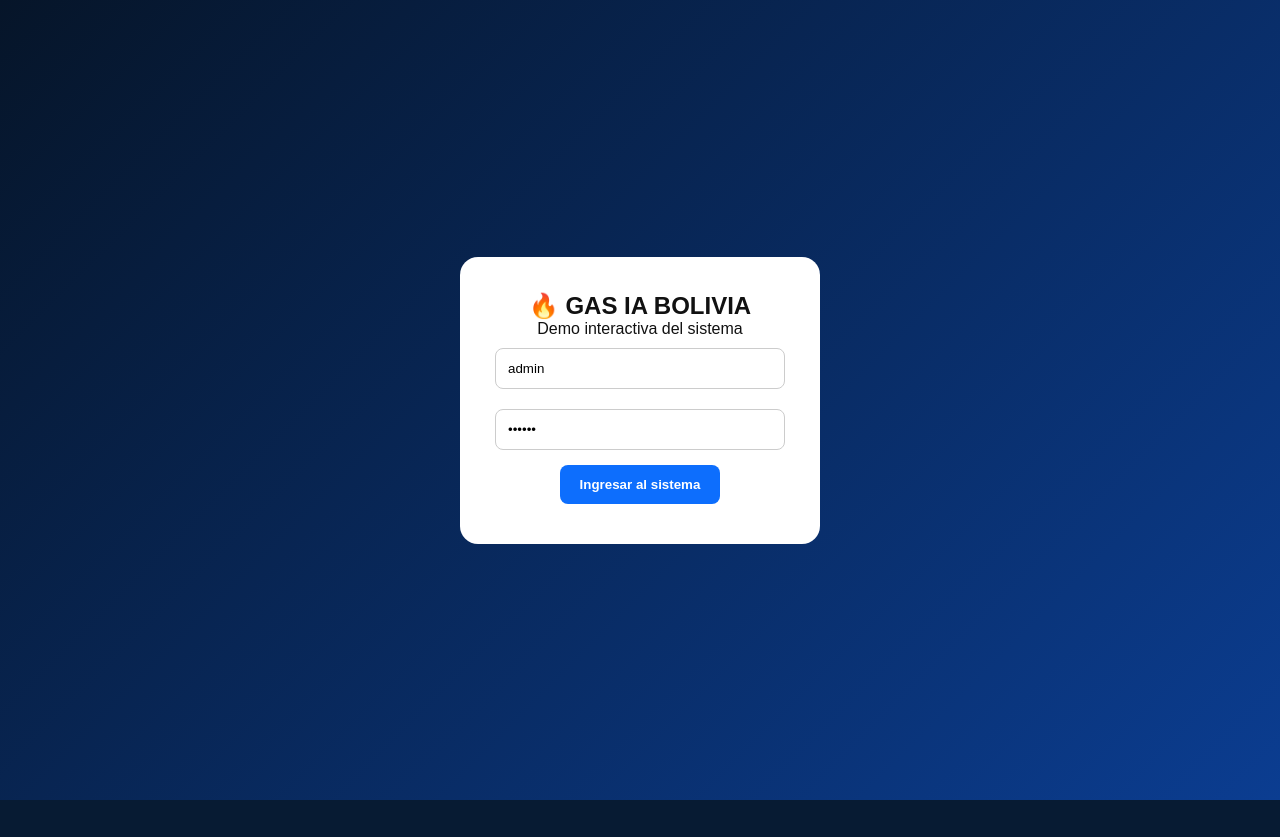
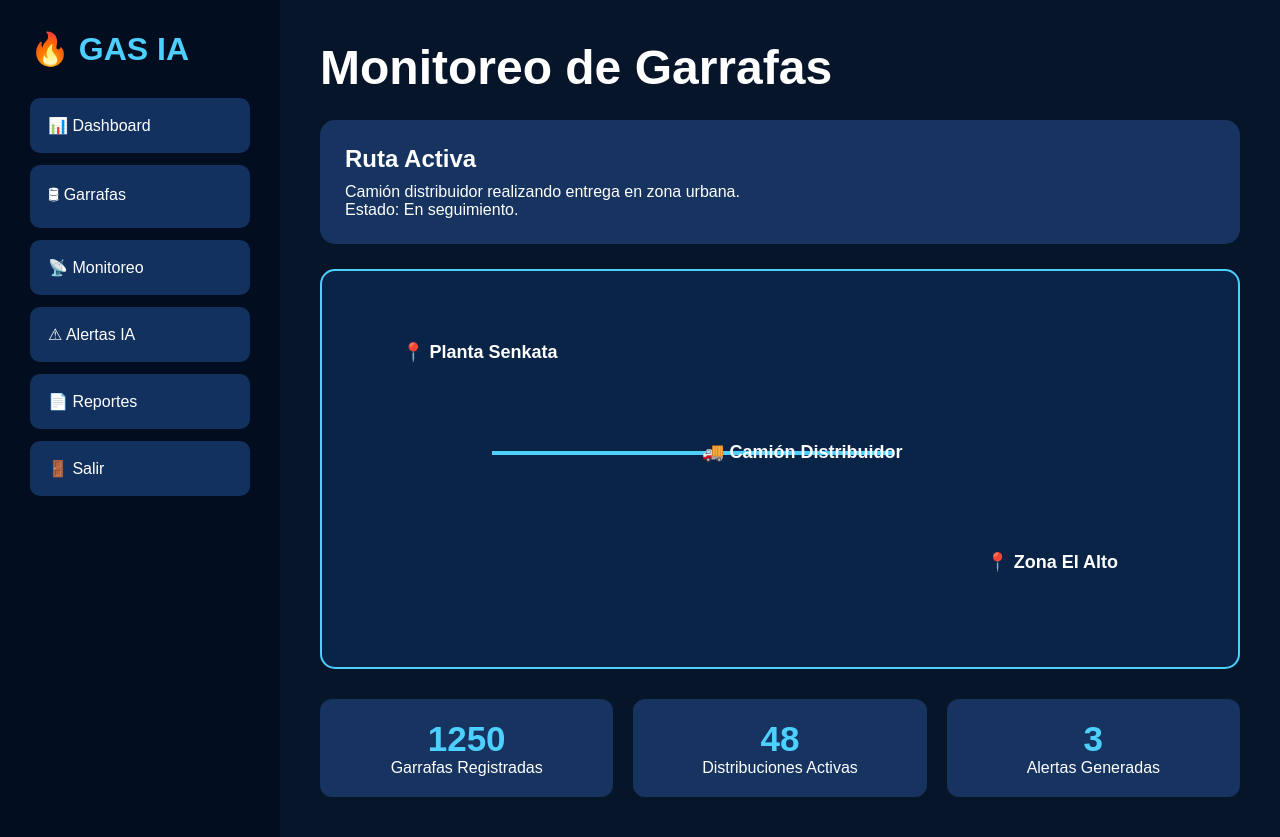
Before and after one commit to eateyonatanfloresap-ctrl/gas-ia-bolivia, a plain HTML site: page demo.html in a window 1280 px wide. Before the commit the page ends 800 px from the top, so only its background shows below. Drawn offline with Linux system fonts and the light colour scheme.

Commit message:
Update demo.html

```diff
--- a/demo.html
+++ b/demo.html
@@ -2,118 +2,198 @@
 <html lang="es">
 <head>
 <meta charset="UTF-8">
-<title>Demo Gas IA Bolivia</title>
+<meta name="viewport" content="width=device-width, initial-scale=1.0">
+<title>Demo - Gas IA Bolivia</title>
+
 <style>
-*{margin:0;padding:0;box-sizing:border-box}
-body{font-family:Arial;background:#071b33;color:white}
-.login{height:100vh;display:flex;justify-content:center;align-items:center;background:linear-gradient(135deg,#061529,#0b3d91)}
-.box{background:white;color:#111;padding:35px;border-radius:18px;width:360px;text-align:center}
-input{width:100%;padding:12px;margin:10px 0;border-radius:8px;border:1px solid #ccc}
-button{padding:12px 20px;border:0;border-radius:8px;background:#0d6efd;color:white;cursor:pointer;font-weight:bold;margin:5px}
-.app{display:none}
-.sidebar{width:250px;background:#020b16;position:fixed;height:100%;padding:25px}
-.sidebar h2{color:#4dd0ff;margin-bottom:25px}
-.sidebar a{display:block;color:white;text-decoration:none;padding:12px;margin:8px 0;background:#102a4c;border-radius:8px}
-.main{margin-left:270px;padding:30px}
-.seccion{display:none}
-.activo{display:block}
-.grid{display:grid;grid-template-columns:repeat(auto-fit,minmax(220px,1fr));gap:18px}
-.card{background:#102a4c;padding:22px;border-radius:15px;margin:15px 0}
-table{width:100%;border-collapse:collapse;background:#102a4c;border-radius:10px;overflow:hidden;margin-top:20px}
-th,td{padding:12px;border-bottom:1px solid #1f4f80;text-align:left}
-th{background:#0d6efd}
-.badge{padding:6px 10px;border-radius:20px;background:#198754}
-.alerta{background:#dc3545}
+
+*{
+    margin:0;
+    padding:0;
+    box-sizing:border-box;
+    font-family:Arial, sans-serif;
+}
+
+body{
+    background:#061529;
+    color:white;
+    display:flex;
+}
+
+.sidebar{
+    width:280px;
+    min-height:100vh;
+    background:#020d1f;
+    padding:30px;
+}
+
+.sidebar h1{
+    color:#4dd0ff;
+    margin-bottom:30px;
+}
+
+.menu a{
+    display:block;
+    background:#12315f;
+    color:white;
+    text-decoration:none;
+    padding:18px;
+    margin-bottom:12px;
+    border-radius:10px;
+}
+
+.menu a:hover{
+    background:#1a4787;
+}
+
+.content{
+    flex:1;
+    padding:40px;
+}
+
+.titulo{
+    font-size:48px;
+    margin-bottom:25px;
+}
+
+.card{
+    background:#16345f;
+    padding:25px;
+    border-radius:15px;
+    margin-bottom:25px;
+}
+
+.card h2{
+    margin-bottom:10px;
+}
+
+.mapa{
+    height:400px;
+    background:#0a2447;
+    border-radius:15px;
+    position:relative;
+    border:2px solid #4dd0ff;
+    margin-top:20px;
+}
+
+.punto{
+    position:absolute;
+    font-size:18px;
+    font-weight:bold;
+}
+
+.planta{
+    top:70px;
+    left:80px;
+}
+
+.camion{
+    top:170px;
+    left:380px;
+}
+
+.destino{
+    top:280px;
+    right:120px;
+}
+
+.linea{
+    position:absolute;
+    top:180px;
+    left:170px;
+    width:400px;
+    height:4px;
+    background:#4dd0ff;
+}
+
+.estadisticas{
+    display:grid;
+    grid-template-columns:repeat(3,1fr);
+    gap:20px;
+    margin-top:30px;
+}
+
+.box{
+    background:#16345f;
+    padding:20px;
+    border-radius:12px;
+    text-align:center;
+}
+
+.numero{
+    font-size:35px;
+    color:#4dd0ff;
+    font-weight:bold;
+}
+
 </style>
+
 </head>
-
 <body>
 
-<div class="login" id="login">
-    <div class="box">
-        <h2>🔥 GAS IA BOLIVIA</h2>
-        <p>Demo interactiva del sistema</p>
-        <input type="text" value="admin">
-        <input type="password" value="123456">
-        <button onclick="entrar()">Ingresar al sistema</button>
+<div class="sidebar">
+
+    <h1>🔥 GAS IA</h1>
+
+    <div class="menu">
+        <a href="#">📊 Dashboard</a>
+        <a href="#">🛢 Garrafas</a>
+        <a href="#">📡 Monitoreo</a>
+        <a href="#">⚠ Alertas IA</a>
+        <a href="#">📄 Reportes</a>
+        <a href="#">🚪 Salir</a>
     </div>
+
 </div>
 
-<div class="app" id="app">
-    <div class="sidebar">
-        <h2>GAS IA</h2>
-        <a href="#" onclick="mostrar('dashboard')">📊 Dashboard</a>
-        <a href="#" onclick="mostrar('garrafas')">🛢 Garrafas</a>
-        <a href="#" onclick="mostrar('monitoreo')">📡 Monitoreo</a>
-        <a href="#" onclick="mostrar('alertas')">⚠ Alertas IA</a>
-        <a href="#" onclick="mostrar('reportes')">📄 Reportes</a>
-        <a href="#" onclick="salir()">🚪 Salir</a>
+<div class="content">
+
+    <h1 class="titulo">Monitoreo de Garrafas</h1>
+
+    <div class="card">
+        <h2>Ruta Activa</h2>
+        <p>Camión distribuidor realizando entrega en zona urbana.</p>
+        <p>Estado: En seguimiento.</p>
     </div>
 
-    <div class="main">
-        <div id="dashboard" class="seccion activo">
-            <h1>Dashboard Principal</h1>
-            <div class="grid">
-                <div class="card"><h2>120</h2><p>Garrafas registradas</p></div>
-                <div class="card"><h2>35</h2><p>En distribución</p></div>
-                <div class="card"><h2>8</h2><p>Alertas activas</p></div>
-                <div class="card"><h2>15</h2><p>Reportes generados</p></div>
-            </div>
+    <div class="mapa">
+
+        <div class="punto planta">
+            📍 Planta Senkata
         </div>
 
-        <div id="garrafas" class="seccion">
-            <h1>Gestión de Garrafas</h1>
-            <p class="card">Vista demostrativa. No modifica datos reales.</p>
-            <table>
-                <tr><th>Código</th><th>Capacidad</th><th>Estado</th><th>Zona</th></tr>
-                <tr><td>GLP-001</td><td>10 Kg</td><td><span class="badge">Llena</span></td><td>El Alto</td></tr>
-                <tr><td>GLP-002</td><td>10 Kg</td><td>Vacía</td><td>La Paz</td></tr>
-                <tr><td>GLP-003</td><td>45 Kg</td><td>En tránsito</td><td>Viacha</td></tr>
-            </table>
+        <div class="linea"></div>
+
+        <div class="punto camion">
+            🚚 Camión Distribuidor
         </div>
 
-        <div id="monitoreo" class="seccion">
-            <h1>Monitoreo de Garrafas</h1>
-            <div class="card">
-                <h3>Ruta activa</h3>
-                <p>Camión distribuidor realizando entrega en zona urbana.</p>
-                <p>Estado: En seguimiento</p>
-            </div>
+        <div class="punto destino">
+            📍 Zona El Alto
         </div>
 
-        <div id="alertas" class="seccion">
-            <h1>Alertas Inteligentes</h1>
-            <div class="card alerta">
-                <h3>⚠ Movimiento sospechoso</h3>
-                <p>Se detectó una cantidad inusual de garrafas en una misma zona.</p>
-            </div>
+    </div>
+
+    <div class="estadisticas">
+
+        <div class="box">
+            <div class="numero">1250</div>
+            <p>Garrafas Registradas</p>
         </div>
 
-        <div id="reportes" class="seccion">
-            <h1>Reportes</h1>
-            <div class="card">
-                <p>Reporte demostrativo de garrafas registradas.</p>
-                <button>Generar PDF</button>
-                <button>Exportar Excel</button>
-            </div>
+        <div class="box">
+            <div class="numero">48</div>
+            <p>Distribuciones Activas</p>
         </div>
+
+        <div class="box">
+            <div class="numero">3</div>
+            <p>Alertas Generadas</p>
+        </div>
+
     </div>
+
 </div>
-
-<script>
-function entrar(){
-    document.getElementById("login").style.display="none";
-    document.getElementById("app").style.display="block";
-}
-function salir(){
-    document.getElementById("app").style.display="none";
-    document.getElementById("login").style.display="flex";
-}
-function mostrar(id){
-    document.querySelectorAll(".seccion").forEach(s=>s.classList.remove("activo"));
-    document.getElementById(id).classList.add("activo");
-}
-</script>
 
 </body>
 </html>
```
